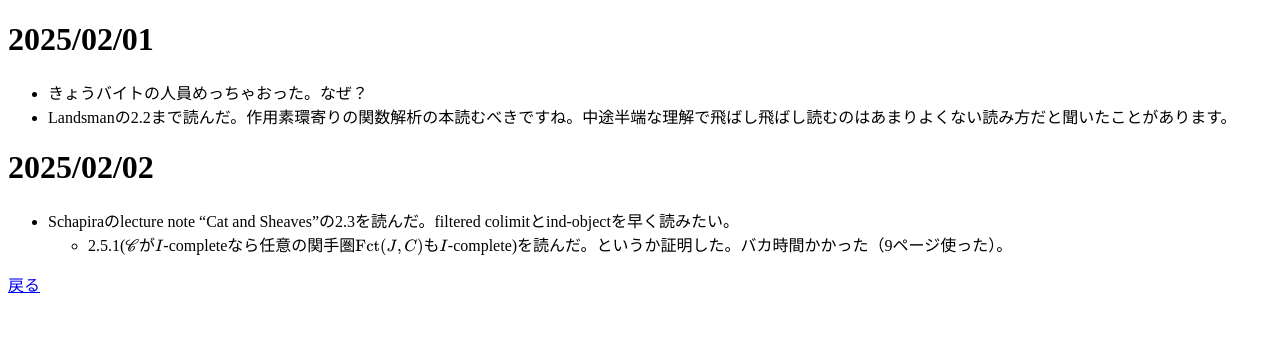
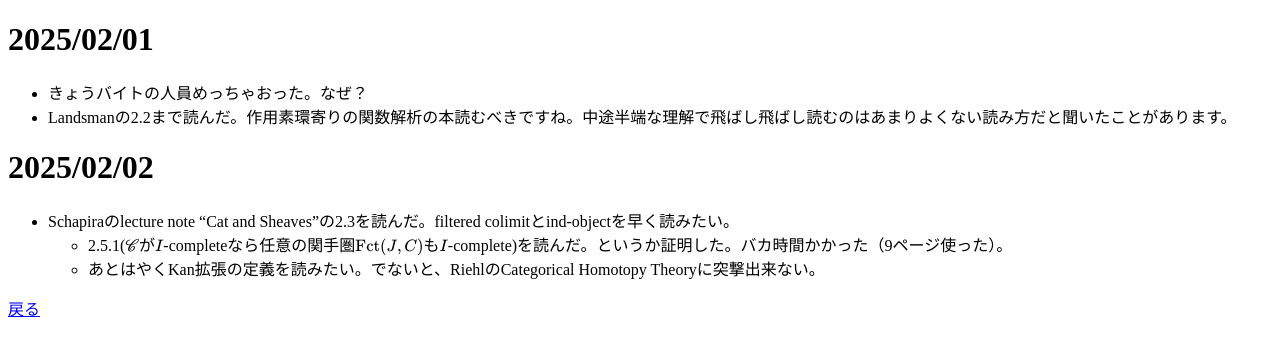
Before and after one commit to McMoscovium/mcmoscovium.github.io, a Jekyll site: the page built from diary/2025-02/index.md, in a window 1280 px wide. Shown: the top 356 px of the page. Built offline with Jekyll 4.4.1, drawn with Linux system fonts in a browser that asks for light colours; our own code applies the rules of GitHub Pages for plain Markdown files.

Commit message:
Update index.md

```diff
--- a/diary/2025-02/index.md
+++ b/diary/2025-02/index.md
@@ -5,3 +5,4 @@
 # 2025/02/02
 - Schapiraのlecture note "Cat and Sheaves"の2.3を読んだ。filtered colimitとind-objectを早く読みたい。
   - 2.5.1($\mathscr{C}$が$I$-completeなら任意の関手圏$\mathrm{Fct}(J,C)$も$I$-complete)を読んだ。というか証明した。バカ時間かかった（9ページ使った）。
+  - あとはやくKan拡張の定義を読みたい。でないと、RiehlのCategorical Homotopy Theoryに突撃出来ない。
```
